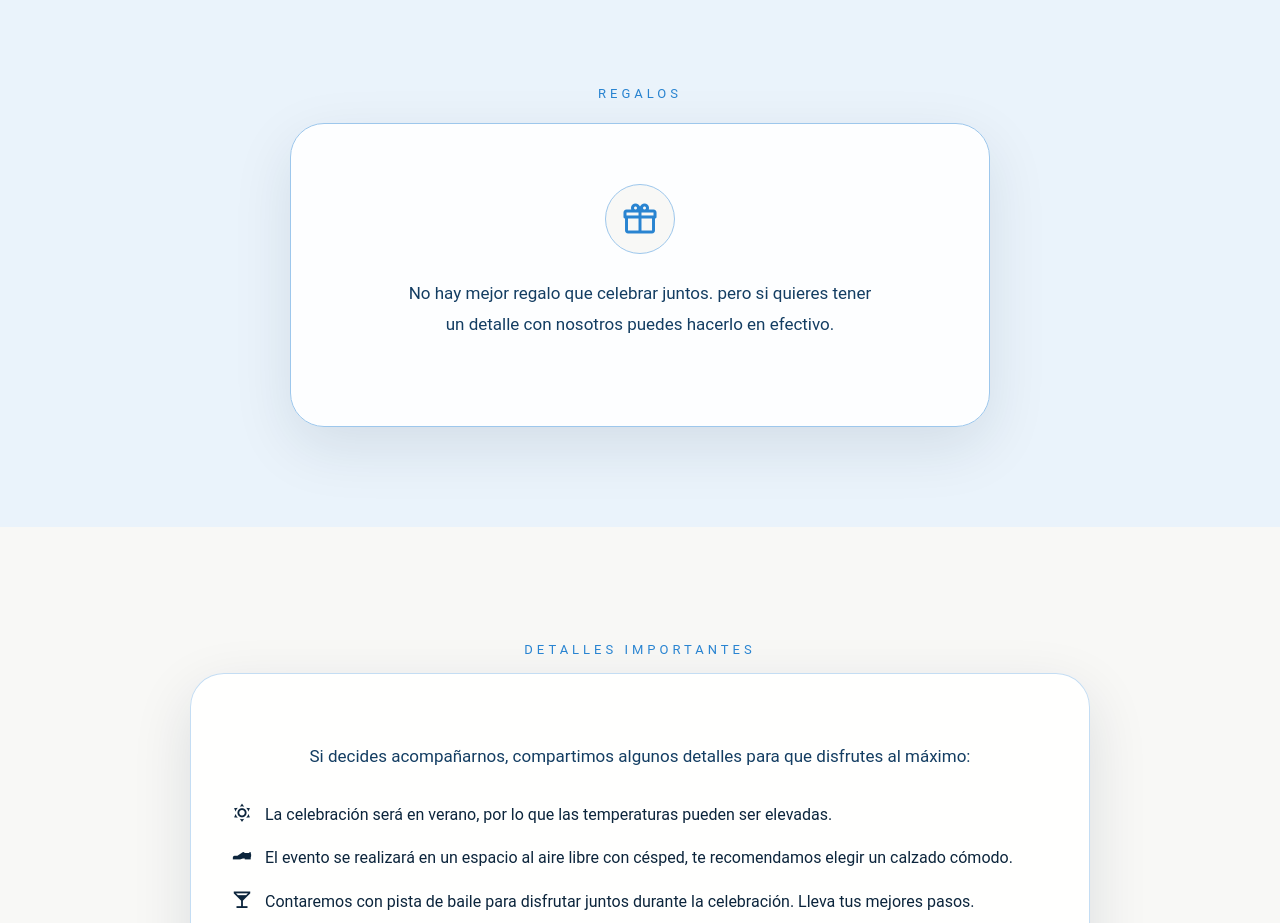
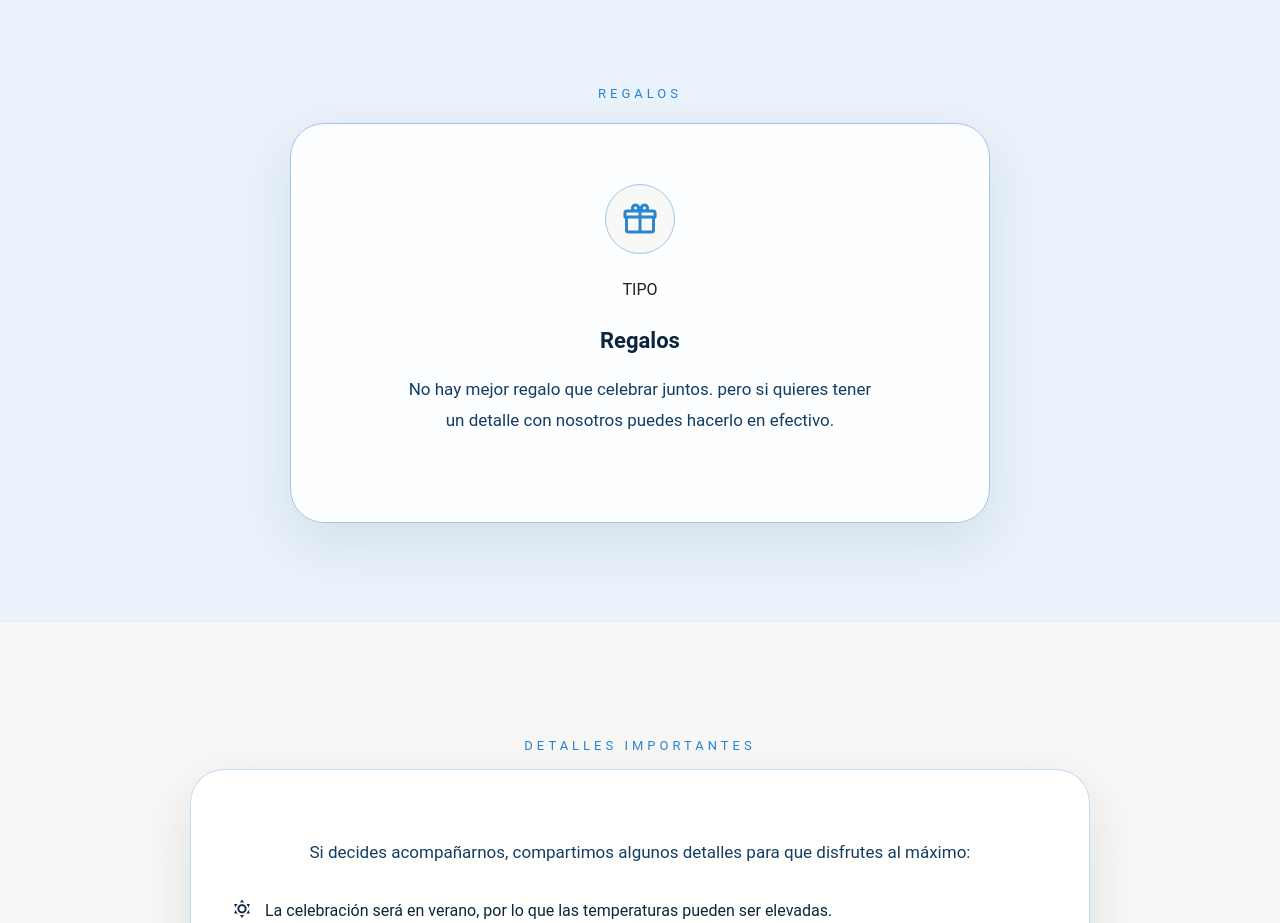
Before and after one commit to SurtiLainez-dev/bodasosasantos, a Nuxt app: page / in a window 1280 px wide. Shown: the part 4720-5643 px from the top of the page. Built offline with nearby package versions, Linux system fonts and the light colour scheme; no server answers; a web font is replaced by a local one.

Commit message:
confirmados 2.7

```diff
--- a/components/DressCodeSection.vue
+++ b/components/DressCodeSection.vue
@@ -41,10 +41,10 @@
           <v-icon size="36">mdi-gift-outline</v-icon>
         </div>
 
-        <!-- TIPO -->
-<!--        <p class="dress-type">-->
-<!--          Elegante / Formal-->
-<!--        </p>-->
+         TIPO
+        <p class="dress-type">
+          Regalos
+        </p>
 
         <!-- MENSAJE -->
         <p class="dress-text">
```
